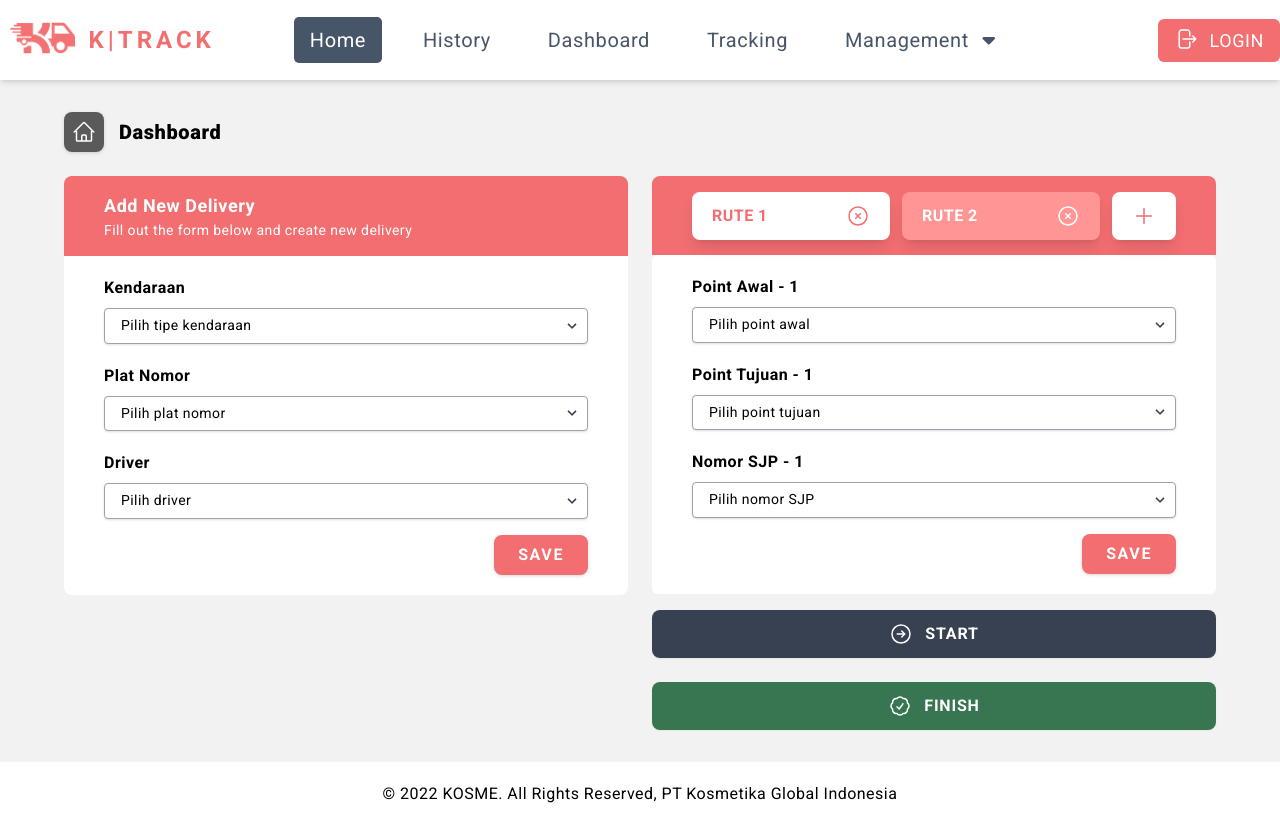
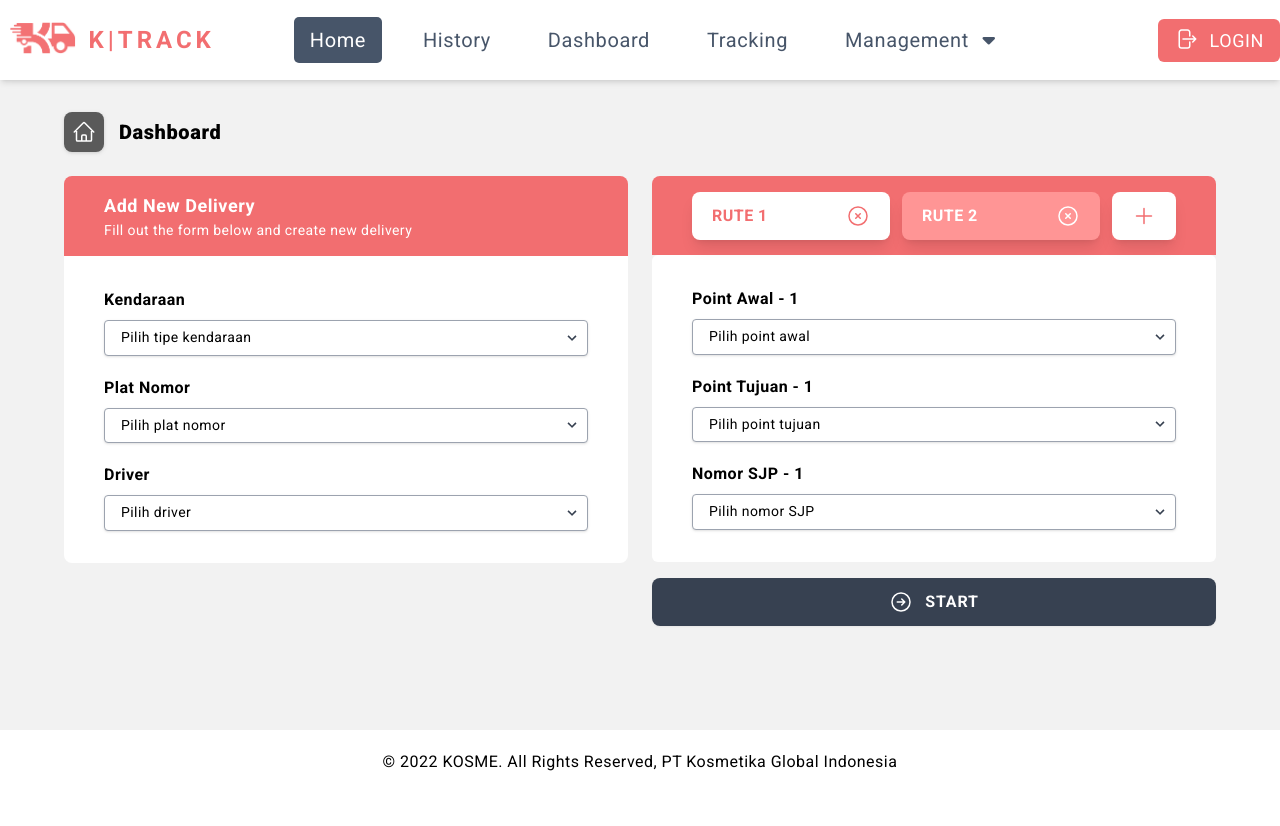
Before and after one commit to safitriherdian/view-tracking, a React (Create React App) app: page / in a window 1280 px wide. After the commit the page ends 800 px from the top, so only its background shows below. Built offline with nearby package versions, Linux system fonts and the light colour scheme; the HTML template or start-up script is replaced by a standard one.

Commit message:
update dashboard admin

```diff
--- a/src/driver/dashboard/Dashboard.js
+++ b/src/driver/dashboard/Dashboard.js
@@ -80,7 +80,7 @@ function Dashboard() {
                             <p className="text-sm text-white">Fill out the form below and create new delivery</p>
                         </div>
 
-                        <div className="py-5 px-10 rounded-b-lg bg-white mb-4">
+                        <div className="py-8 px-10 rounded-b-lg bg-white mb-4">
                             <div>
                                 <p className="font-bold mb-2">Kendaraan</p>
                                 <div class="w-fullinline-block relative text-sm">
@@ -124,12 +124,6 @@ function Dashboard() {
                                         <svg class="fill-current h-4 w-4" xmlns="http://www.w3.org/2000/svg" viewBox="0 0 20 20"><path d="M9.293 12.95l.707.707L15.657 8l-1.414-1.414L10 10.828 5.757 6.586 4.343 8z" /></svg>
                                     </div>
                                 </div>
-                            </div>
-
-                            <div className="flex justify-end">
-                                <button onClick={alert_warning} class="bg-pink-1 hover:bg-pink-2 text-white mt-4 font-bold py-2 px-6 rounded-lg tracking-widest drop-shadow">
-                                    SAVE
-                                </button>
                             </div>
                         </div>
                     </div>
@@ -202,7 +196,7 @@ function Dashboard() {
                             </ul>
                         </div>
 
-                        <div className="py-5 px-10 rounded-md bg-white mb-4">
+                        <div className="py-8 px-10 rounded-md bg-white mb-4">
                             <div className="flex flex-wrap">
                                 <div className="w-full">
 
@@ -252,11 +246,6 @@ function Dashboard() {
                                                             </div>
                                                         </div>
                                                     </div>
-                                                    <div className="flex justify-end">
-                                                        <button onClick={alert_warning} class="bg-pink-1 hover:bg-pink-2 text-white mt-4 font-bold py-2 px-6 rounded-lg tracking-widest drop-shadow">
-                                                            SAVE
-                                                        </button>
-                                                    </div>
                                                 </div>
 
                                                 <div className={openTab === 2 ? "block" : "hidden"} id="link2">
@@ -302,11 +291,19 @@ function Dashboard() {
                                                             </div>
                                                         </div>
                                                     </div>
+
                                                     <div className="flex justify-end">
-                                                        <button onClick={alert_warning} class="bg-pink-1 hover:bg-pink-2 text-white mt-4 font-bold py-2 px-6 rounded-lg tracking-widest drop-shadow">
-                                                            SAVE
+                                                        <button
+                                                            className="mt-6 px-5 justify-center flex bg-green-1 hover:bg-green-2 text-white font-bold py-3 w-auto rounded-lg tracking-wider shadow-sm ease-linear transition-all duration-150"
+                                                            type="button"
+                                                            onClick={() => setShowModal(true)}>
+                                                            <svg xmlns="http://www.w3.org/2000/svg" fill="none" viewBox="0 0 24 24" stroke-width="1.5" stroke="currentColor" class="mr-3 w-6 h-6">
+                                                                <path stroke-linecap="round" stroke-linejoin="round" d="M9 12.75L11.25 15 15 9.75M21 12c0 1.268-.63 2.39-1.593 3.068a3.745 3.745 0 01-1.043 3.296 3.745 3.745 0 01-3.296 1.043A3.745 3.745 0 0112 21c-1.268 0-2.39-.63-3.068-1.593a3.746 3.746 0 01-3.296-1.043 3.745 3.745 0 01-1.043-3.296A3.745 3.745 0 013 12c0-1.268.63-2.39 1.593-3.068a3.745 3.745 0 011.043-3.296 3.746 3.746 0 013.296-1.043A3.746 3.746 0 0112 3c1.268 0 2.39.63 3.068 1.593a3.746 3.746 0 013.296 1.043 3.746 3.746 0 011.043 3.296A3.745 3.745 0 0121 12z" />
+                                                            </svg>
+                                                            FINISH
                                                         </button>
                                                     </div>
+
                                                 </div>
                                             </div>
                                         </div>
@@ -321,19 +318,6 @@ function Dashboard() {
                                 <path stroke-linecap="round" stroke-linejoin="round" d="M12.75 15l3-3m0 0l-3-3m3 3h-7.5M21 12a9 9 0 11-18 0 9 9 0 0118 0z" />
                             </svg>
                             START
-                        </button>
-
-                        <br />
-
-                        <button
-                            className="justify-center flex bg-green-1 hover:bg-green-2 text-white font-bold py-3 w-full rounded-lg tracking-wider shadow-sm ease-linear transition-all duration-150"
-                            type="button"
-                            onClick={() => setShowModal(true)}
-                        >
-                            <svg xmlns="http://www.w3.org/2000/svg" fill="none" viewBox="0 0 24 24" stroke-width="1.5" stroke="currentColor" class="mr-3 w-6 h-6">
-                                <path stroke-linecap="round" stroke-linejoin="round" d="M9 12.75L11.25 15 15 9.75M21 12c0 1.268-.63 2.39-1.593 3.068a3.745 3.745 0 01-1.043 3.296 3.745 3.745 0 01-3.296 1.043A3.745 3.745 0 0112 21c-1.268 0-2.39-.63-3.068-1.593a3.746 3.746 0 01-3.296-1.043 3.745 3.745 0 01-1.043-3.296A3.745 3.745 0 013 12c0-1.268.63-2.39 1.593-3.068a3.745 3.745 0 011.043-3.296 3.746 3.746 0 013.296-1.043A3.746 3.746 0 0112 3c1.268 0 2.39.63 3.068 1.593a3.746 3.746 0 013.296 1.043 3.746 3.746 0 011.043 3.296A3.745 3.745 0 0121 12z" />
-                            </svg>
-                            FINISH
                         </button>
 
                         {showModal ? (
--- /dev/null
+++ b/src/driver/dashboard/Selector.js
@@ -0,0 +1,77 @@
+import React, { useEffect, useState } from "react";
+import { BiChevronDown } from "react-icons/bi";
+import { AiOutlineSearch } from "react-icons/ai";
+
+const Selector = () => {
+  const [countries, setCountries] = useState(null);
+  const [inputValue, setInputValue] = useState("");
+  const [selected, setSelected] = useState("");
+  const [open, setOpen] = useState(false);
+
+  useEffect(() => {
+    fetch("https://restcountries.com/v2/all?fields=name")
+      .then((res) => res.json())
+      .then((data) => {
+        setCountries(data);
+      });
+  }, []);
+  return (
+    <div className="w-72 font-medium h-80">
+      <div
+        onClick={() => setOpen(!open)}
+        className={`bg-white w-full p-2 flex items-center justify-between rounded ${
+          !selected && "text-gray-700"
+        }`}
+      >
+        {selected
+          ? selected?.length > 25
+            ? selected?.substring(0, 25) + "..."
+            : selected
+          : "Select Country"}
+        <BiChevronDown size={20} className={`${open && "rotate-180"}`} />
+      </div>
+      <ul
+        className={`bg-white mt-2 overflow-y-auto ${
+          open ? "max-h-60" : "max-h-0"
+        } `}
+      >
+        <div className="flex items-center px-2 sticky top-0 bg-white">
+          <AiOutlineSearch size={18} className="text-gray-700" />
+          <input
+            type="text"
+            value={inputValue}
+            onChange={(e) => setInputValue(e.target.value.toLowerCase())}
+            placeholder="Enter country name"
+            className="placeholder:text-gray-700 p-2 outline-none"
+          />
+        </div>
+        {countries?.map((country) => (
+          <li
+            key={country?.name}
+            className={`p-2 text-sm hover:bg-sky-600 hover:text-white
+            ${
+              country?.name?.toLowerCase() === selected?.toLowerCase() &&
+              "bg-sky-600 text-white"
+            }
+            ${
+              country?.name?.toLowerCase().startsWith(inputValue)
+                ? "block"
+                : "hidden"
+            }`}
+            onClick={() => {
+              if (country?.name?.toLowerCase() !== selected.toLowerCase()) {
+                setSelected(country?.name);
+                setOpen(false);
+                setInputValue("");
+              }
+            }}
+          >
+            {country?.name}
+          </li>
+        ))}
+      </ul>
+    </div>
+  );
+};
+
+export default Selector;
--- a/src/pages/Profile/Selector.js
+++ b/src/pages/Profile/Selector.js
@@ -1,77 +1,13 @@
-import React, { useEffect, useState } from "react";
-import { BiChevronDown } from "react-icons/bi";
-import { AiOutlineSearch } from "react-icons/ai";
+import React from 'react';
 
-const Selector = () => {
-  const [countries, setCountries] = useState(null);
-  const [inputValue, setInputValue] = useState("");
-  const [selected, setSelected] = useState("");
-  const [open, setOpen] = useState(false);
+function Selector() {
+    return (
 
-  useEffect(() => {
-    fetch("https://restcountries.com/v2/all?fields=name")
-      .then((res) => res.json())
-      .then((data) => {
-        setCountries(data);
-      });
-  }, []);
-  return (
-    <div className="w-72 font-medium h-80">
-      <div
-        onClick={() => setOpen(!open)}
-        className={`bg-white w-full p-2 flex items-center justify-between rounded ${
-          !selected && "text-gray-700"
-        }`}
-      >
-        {selected
-          ? selected?.length > 25
-            ? selected?.substring(0, 25) + "..."
-            : selected
-          : "Select Country"}
-        <BiChevronDown size={20} className={`${open && "rotate-180"}`} />
-      </div>
-      <ul
-        className={`bg-white mt-2 overflow-y-auto ${
-          open ? "max-h-60" : "max-h-0"
-        } `}
-      >
-        <div className="flex items-center px-2 sticky top-0 bg-white">
-          <AiOutlineSearch size={18} className="text-gray-700" />
-          <input
-            type="text"
-            value={inputValue}
-            onChange={(e) => setInputValue(e.target.value.toLowerCase())}
-            placeholder="Enter country name"
-            className="placeholder:text-gray-700 p-2 outline-none"
-          />
-        </div>
-        {countries?.map((country) => (
-          <li
-            key={country?.name}
-            className={`p-2 text-sm hover:bg-sky-600 hover:text-white
-            ${
-              country?.name?.toLowerCase() === selected?.toLowerCase() &&
-              "bg-sky-600 text-white"
-            }
-            ${
-              country?.name?.toLowerCase().startsWith(inputValue)
-                ? "block"
-                : "hidden"
-            }`}
-            onClick={() => {
-              if (country?.name?.toLowerCase() !== selected.toLowerCase()) {
-                setSelected(country?.name);
-                setOpen(false);
-                setInputValue("");
-              }
-            }}
-          >
-            {country?.name}
-          </li>
-        ))}
-      </ul>
-    </div>
-  );
-};
+        <body class="bg-pink-1">
 
-export default Selector;
+        </body>
+
+    )
+}
+
+export default Selector
```
